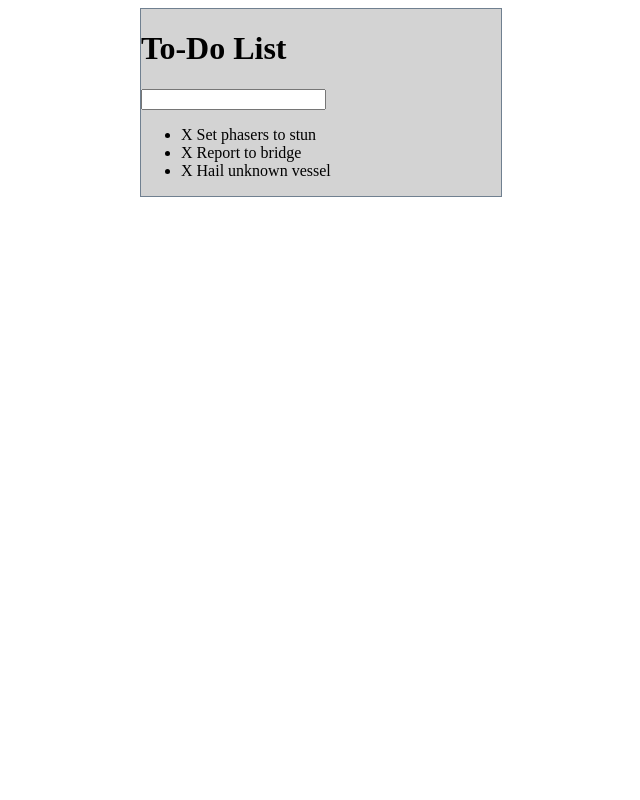
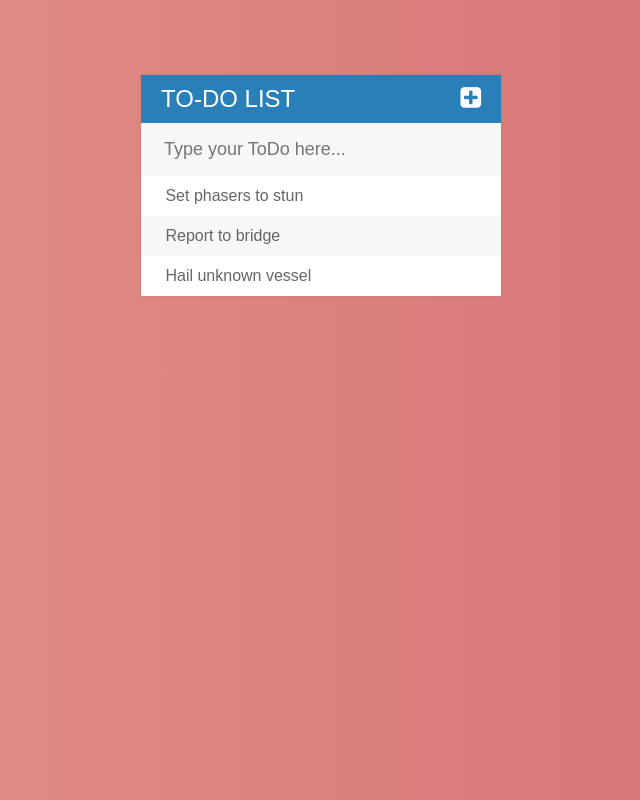
Before and after one commit to nspenner/todo, a plain HTML site: page index.html in a window 1280 px wide. Shown: the whole page, without its empty margins (319-959 px from the left). Drawn offline with Linux system fonts and the light colour scheme.

Commit message:
Add styling

```diff
--- a/assets/css/todos.css
+++ b/assets/css/todos.css
@@ -1,11 +1,87 @@
+body {
+    background: #D66D75;  /* fallback for old browsers */
+    background: -webkit-linear-gradient(to right, #E29587, #D66D75);  /* Chrome 10-25, Safari 5.1-6 */
+    background: linear-gradient(to right, #E29587, #D66D75); /* W3C, IE 10+/ Edge, Firefox 16+, Chrome 26+, Opera 12+, Safari 7+ */
+}
+
 #container {
-    background-color: lightgray;
-    margin: 0 auto;
+    background-color: #f7f7f7;
+    margin: 75px auto;
     width: 360px;
-    border: 1px solid slategray;
+    box-shadow: 0 0 3px rgba(0, 0, 0, 0.1);
+    font-family: Arial, Helvetica, sans-serif;
+}
+
+h1 {
+    background-color: #2980b9;
+    color: #fff;
+    margin: 0;
+    padding: 10px 20px;
+    text-transform: uppercase;
+    font-size: 24px;
+    font-weight: 400;
+}
+
+ul{
+    list-style: none;
+    margin: 0;
+    padding: 0;
+}
+
+li {
+    background: #fff;
+    height: 40px;
+    line-height: 40px;
+    color: #666
+}
+
+/*Every other li*/
+li:nth-child(2n) {
+    background: #f7f7f7
+}
+
+input {
+    background-color: #f7f7f7;
+    font-size: 18px;
+    width: 100%;
+    padding: 13px 13px 13px 20px;
+    box-sizing: border-box;
+    -moz-box-sizing: border-box;
+    -webkit-box-sizing: border-box;
+    color: #2980b9;
+    border: 3px solid rgba(0, 0, 0, 0);
+}
+
+input:focus {
+    background: #fff;
+    border: 3px solid #2980b9;
+    outline: none;
 }
 
 .completed {
     color: gray;
     text-decoration: line-through;
 }
+
+.fa-plus-square {
+    float: right;
+}
+
+span {
+    background-color: #e74c3c;
+    height: 40px;
+    margin-right: 20px;
+    text-align: center;
+    color: white;
+    width: 0px;
+    display: inline-block;
+    opacity: 0;
+    transition: 0.1s linear;
+    -moz-transition: 0.1s linear;
+    -webkit-transition: 0.1s linear;
+}
+
+li:hover span {
+    width: 40px;
+    opacity: 1;
+}
--- a/assets/js/todos.js
+++ b/assets/js/todos.js
@@ -20,6 +20,6 @@ $("input[type='text']").keypress(function(event) {
         // Reset field
         $(this).val("");
         // Create a new li
-        $("ul").append("<li><span>X </span>" + todoText + "</li>")
+        $("ul").append("<li><span><i class='fa fa-trash'></i></span> " + todoText + "</li>")
     }
 });
--- a/index.html
+++ b/index.html
@@ -7,15 +7,16 @@
     <title>To-Do List</title>
     <link rel="stylesheet" href="assets/css/todos.css">
     <script type="text/javascript" src="assets/js/lib/jquery-3.2.1.min.js"></script>
+    <link href="https://maxcdn.bootstrapcdn.com/font-awesome/4.7.0/css/font-awesome.min.css" rel="stylesheet" integrity="sha384-wvfXpqpZZVQGK6TAh5PVlGOfQNHSoD2xbE+QkPxCAFlNEevoEH3Sl0sibVcOQVnN" crossorigin="anonymous">
 </head>
 <body>
     <div id="container">
-        <h1>To-Do List</h1>
-        <input type="text">
+        <h1>To-Do List <i class="fa fa-plus-square" aria-hidden="true"></i></h1>
+        <input type="text" placeholder="Type your ToDo here...">
         <ul>
-            <li><span>X</span> Set phasers to stun</li>
-            <li><span>X</span> Report to bridge</li>
-            <li><span>X</span> Hail unknown vessel</li>
+            <li><span><i class="fa fa-trash"></i></span> Set phasers to stun</li>
+            <li><span><i class="fa fa-trash"></i></span> Report to bridge</li>
+            <li><span><i class="fa fa-trash"></i></span> Hail unknown vessel</li>
         </ul>
     </div>
     <!--todo.js-->
```
